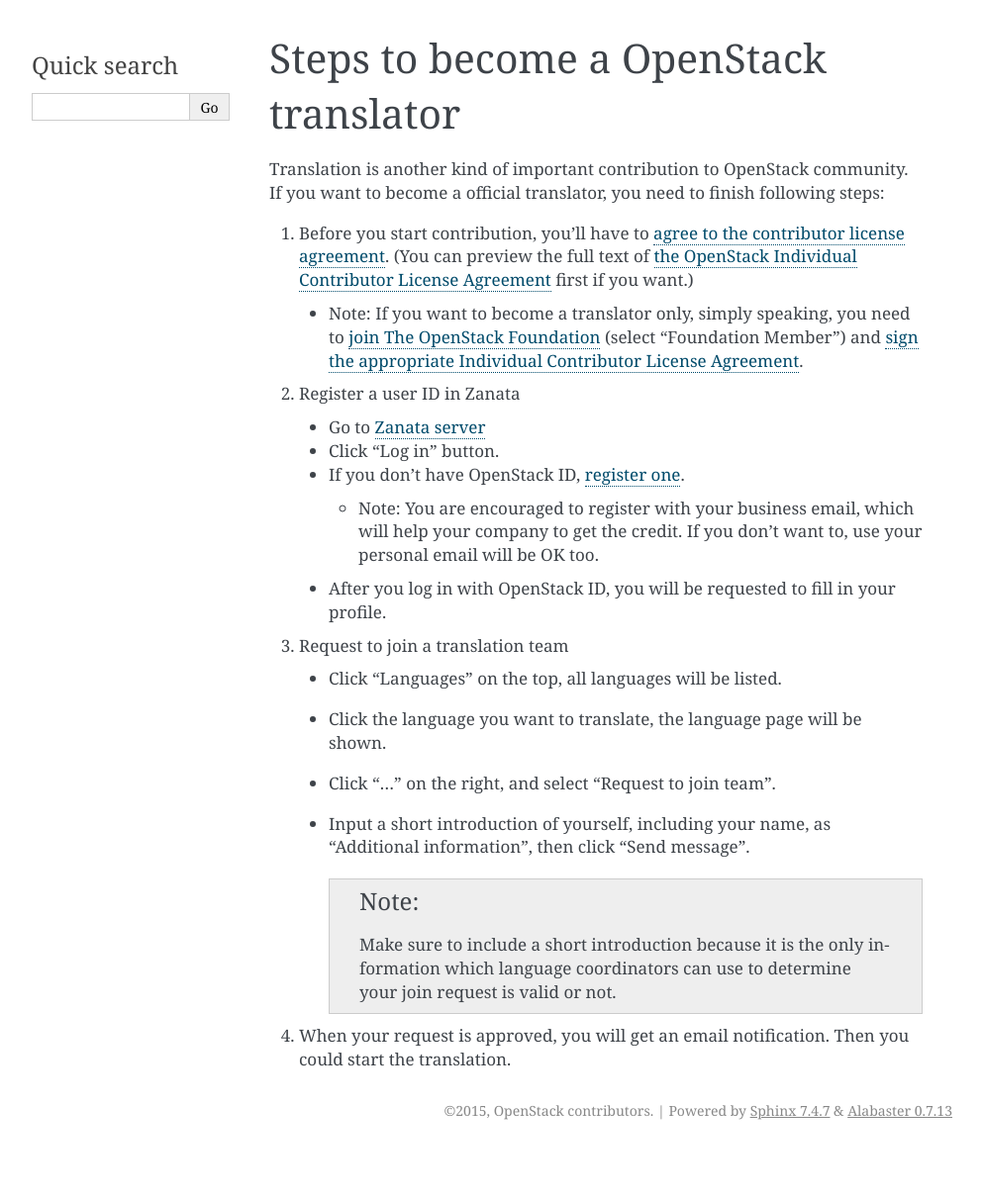
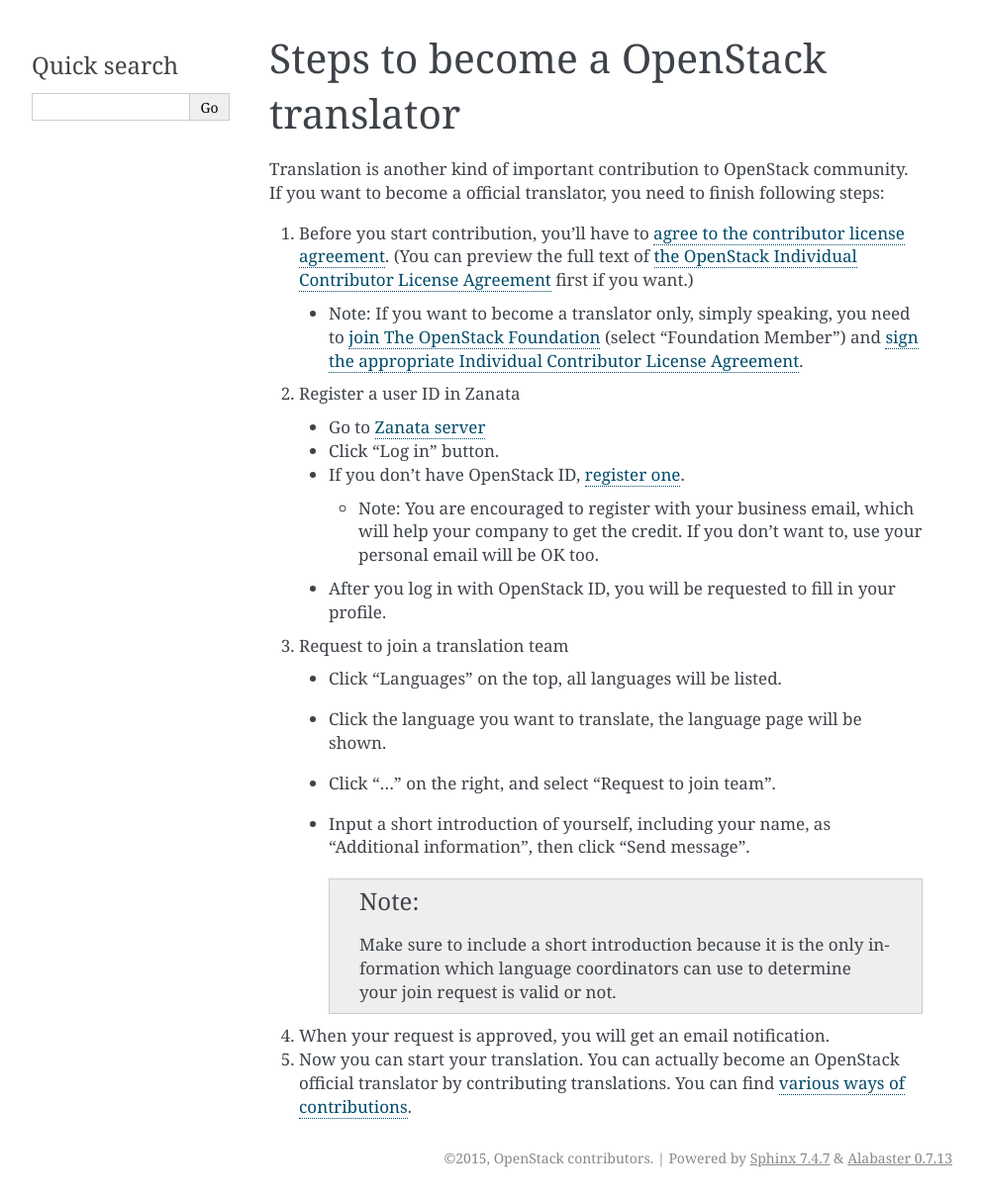
Before and after one commit to openstack/i18n, a Sphinx documentation site: the page built from doc/source/official_translator.rst, in a window 1280 px wide. Shown: the whole page at 99% size, without its empty margins (148-1141 px from the left). Built offline with Sphinx 7.4.7, drawn with Linux system fonts in a browser that asks for light colours; before the commit the page ends 1162 px from its top, so only the background shows below that.

Commit message:
Encourage actual translation work in official_translator.rst
It was suggested in https://review.openstack.org/#/c/244410/
but the patch has been merged before adding it.

Change-Id: I5b64937dbdb493a8ad8fbd0dc421b50cf7b6f09c

```diff
--- a/doc/source/official_translator.rst
+++ b/doc/source/official_translator.rst
@@ -48,5 +48,9 @@
        only information which language coordinators can use to
        determine your join request is valid or not.
 
-4. When your request is approved, you will get an email
-   notification. Then you could start the translation.
+4. When your request is approved, you will get an email notification.
+
+5. Now you can start your translation.
+   You can actually become an OpenStack official translator
+   by contributing translations.
+   You can find :doc:`various ways of contributions <contributing>`.
```
